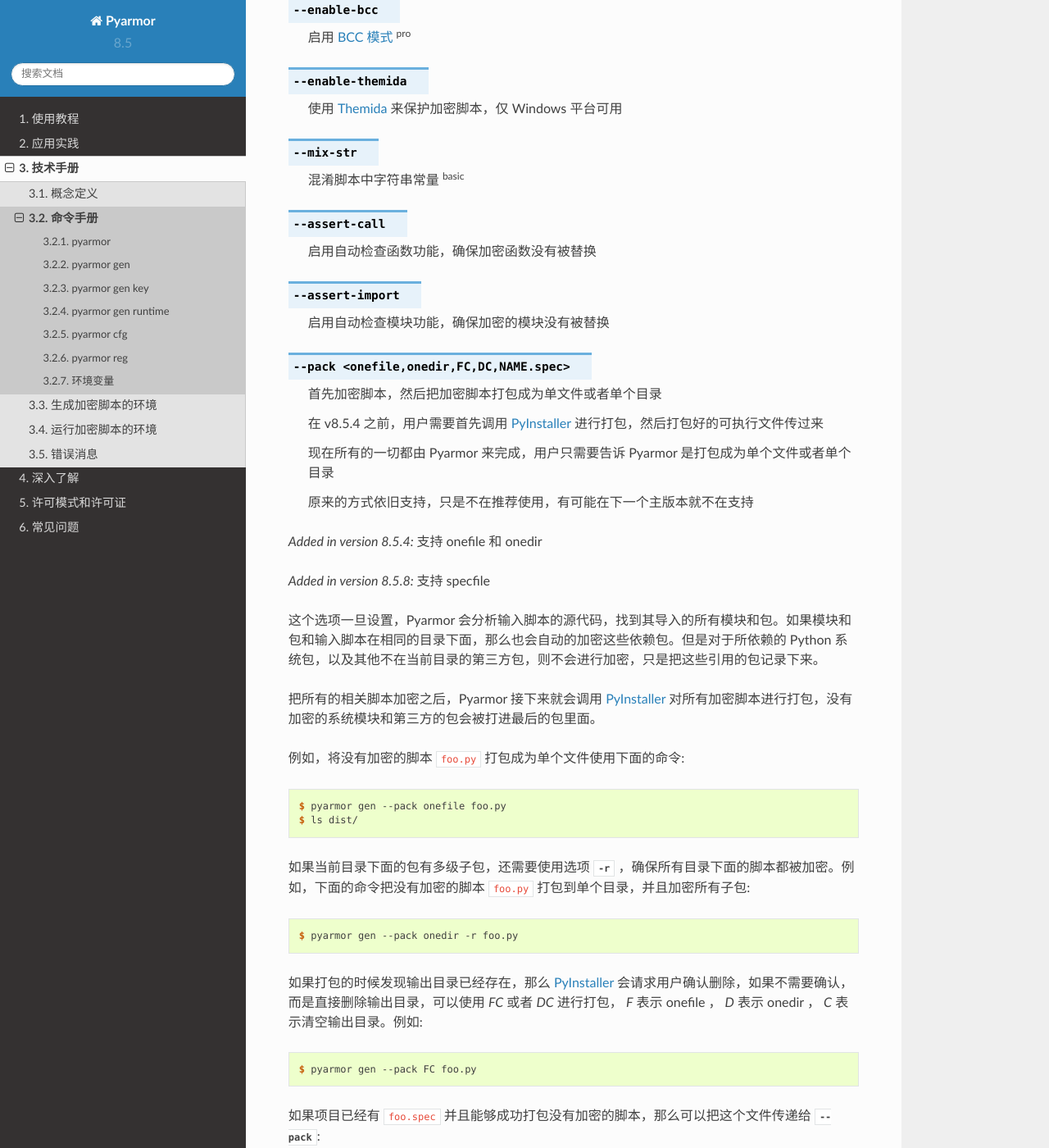
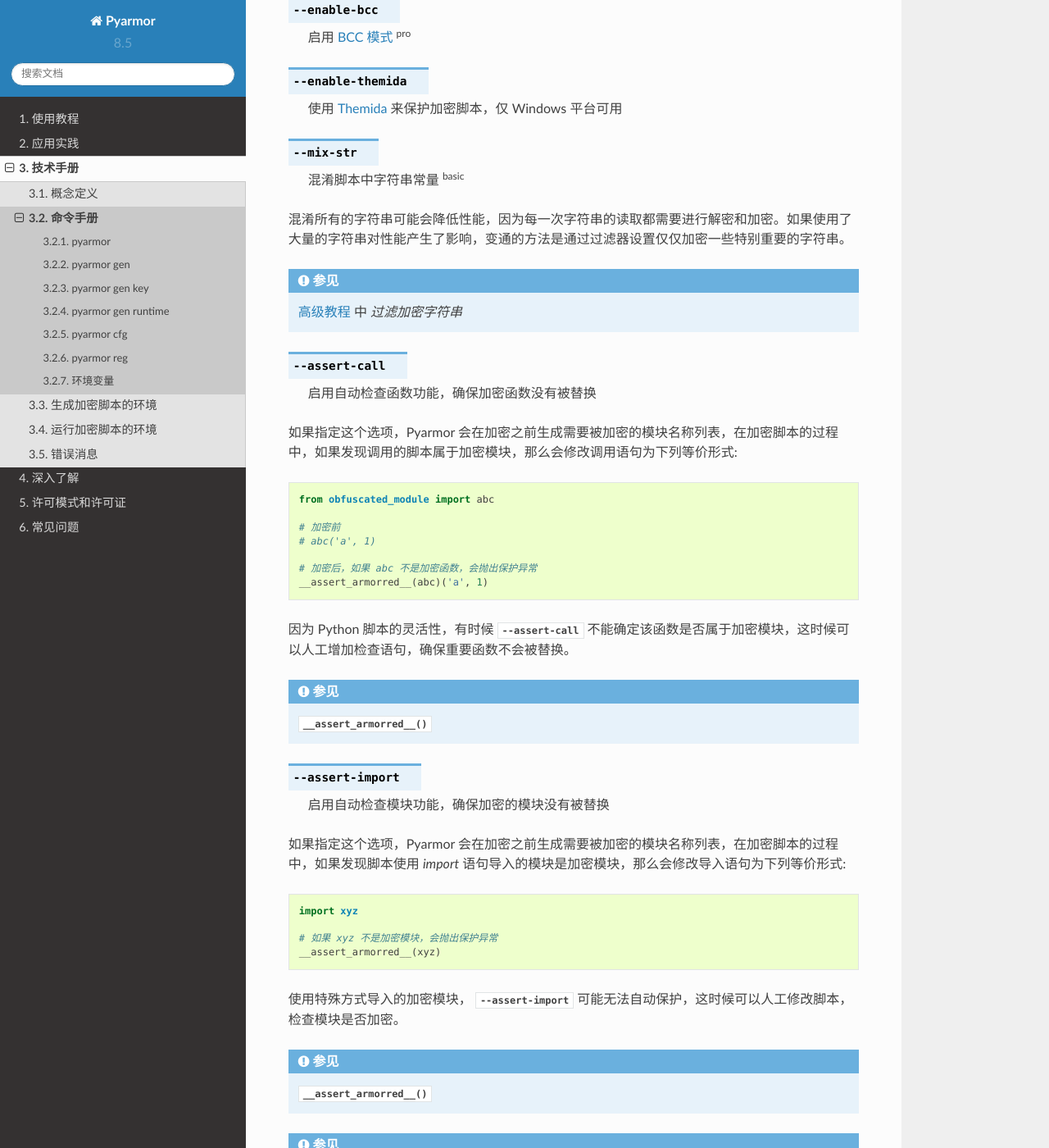
Before and after one commit to dashingsoft/pyarmor-docs-zh, a Sphinx documentation site: the page built from docs/reference/man.rst, in a window 1280 px wide and 1400 px high, scrolled down 13568 px. Shown: the whole window at 82% size. Built offline with Sphinx 7.4.7 and the Read the Docs theme 2.0.0, drawn with Linux system fonts in a browser that asks for light colours; some of the changed text lies outside the part shown.

Commit message:
增加对选项 --assert-import/--assert-call 的说明 选项 --pack 支持 specfile 的使用说明

```diff
--- a/docs/reference/man.rst
+++ b/docs/reference/man.rst
@@ -507,13 +507,48 @@
 
             混淆脚本中字符串常量 :sup:`basic`
 
+混淆所有的字符串可能会降低性能，因为每一次字符串的读取都需要进行解密和加密。如果使用了大量的字符串对性能产生了影响，变通的方法是通过过滤器设置仅仅加密一些特别重要的字符串。
+
+.. seealso:: :doc:`../tutorial/advanced` 中 `过滤加密字符串`
+
 .. option:: --assert-call
 
             启用自动检查函数功能，确保加密函数没有被替换
 
+如果指定这个选项，Pyarmor 会在加密之前生成需要被加密的模块名称列表，在加密脚本的过程中，如果发现调用的脚本属于加密模块，那么会修改调用语句为下列等价形式:
+
+.. code-block:: python
+
+   from obfuscated_module import abc
+
+   # 加密前
+   # abc('a', 1)
+
+   # 加密后，如果 abc 不是加密函数，会抛出保护异常
+   __assert_armorred__(abc)('a', 1)
+
+因为 Python 脚本的灵活性，有时候 :option:`--assert-call` 不能确定该函数是否属于加密模块，这时候可以人工增加检查语句，确保重要函数不会被替换。
+
+.. seealso:: :func:`__assert_armorred__`
+
 .. option:: --assert-import
 
             启用自动检查模块功能，确保加密的模块没有被替换
+
+如果指定这个选项，Pyarmor 会在加密之前生成需要被加密的模块名称列表，在加密脚本的过程中，如果发现脚本使用 `import` 语句导入的模块是加密模块，那么会修改导入语句为下列等价形式:
+
+.. code-block:: python
+
+   import xyz
+
+   # 如果 xyz 不是加密模块，会抛出保护异常
+   __assert_armorred__(xyz)
+
+使用特殊方式导入的加密模块， :option:`--assert-import` 可能无法自动保护，这时候可以人工修改脚本，检查模块是否加密。
+
+.. seealso:: :func:`__assert_armorred__`
+
+.. seealso:: :func:`__assert_armorred__`
 
 .. option:: --pack <onefile,onedir,FC,DC,NAME.spec>
 
@@ -526,7 +561,7 @@
             原来的方式依旧支持，只是不在推荐使用，有可能在下一个主版本就不在支持
 
 .. versionadded:: 8.5.4 支持 onefile 和 onedir
-.. versionadded:: 8.5.8 支持 specfile
+.. versionadded:: 8.5.8 支持 ``.spec`` 后缀文件
 
 这个选项一旦设置，Pyarmor 会分析输入脚本的源代码，找到其导入的所有模块和包。如果模块和包和输入脚本在相同的目录下面，那么也会自动的加密这些依赖包。但是对于所依赖的 Python 系统包，以及其他不在当前目录的第三方包，则不会进行加密，只是把这些引用的包记录下来。
 
@@ -547,11 +582,10 @@
 
 如果项目已经有 ``foo.spec`` 并且能够成功打包没有加密的脚本，那么可以把这个文件传递给 :option:`--pack`::
 
-    $ pyarmor gen --pack foo.spec foo.py
+    $ pyarmor gen --pack foo.spec -r foo.py joker/
+    $ ls dist/
 
-这样 Pyarmor 除了加密脚本，还会读取 `foo.spec` 并创建一个补丁文件 `foo.patched.spec` ，这个打过补丁的 spec 文件可以使用下面的命令来打包加密脚本。例如::
-
-    $ pyinstaller --clean foo.patched.spec
+这样 Pyarmor 会首先加密脚本，然后读取 `foo.spec` 并创建一个补丁文件 `foo.patched.spec` ，最后使用这个打过补丁的 spec 文件来打包加密脚本。需要注意的是这种方式 Pyarmor 不会自动加密其他脚本，所有需要加密的脚本必须在命令行列出。
 
 .. seealso:: :doc:`../topic/repack`
 
```
Also changed, not shown: docs/topic/repack.rst (+21 -11 lines), docs/tutorial/obfuscation.rst (+17 -4 lines).
